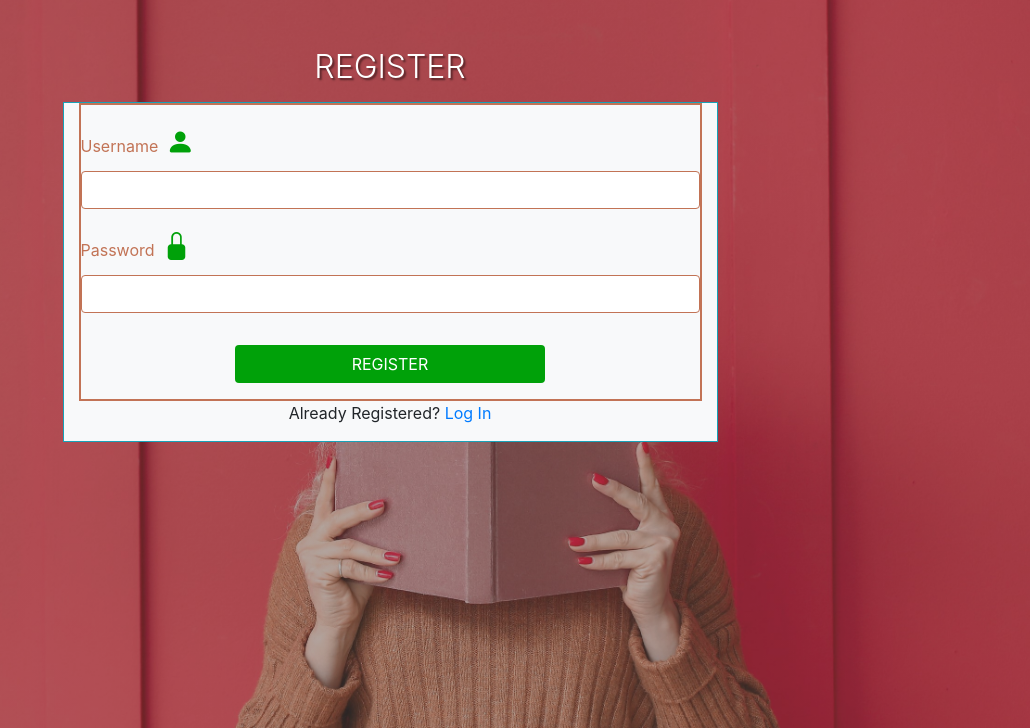
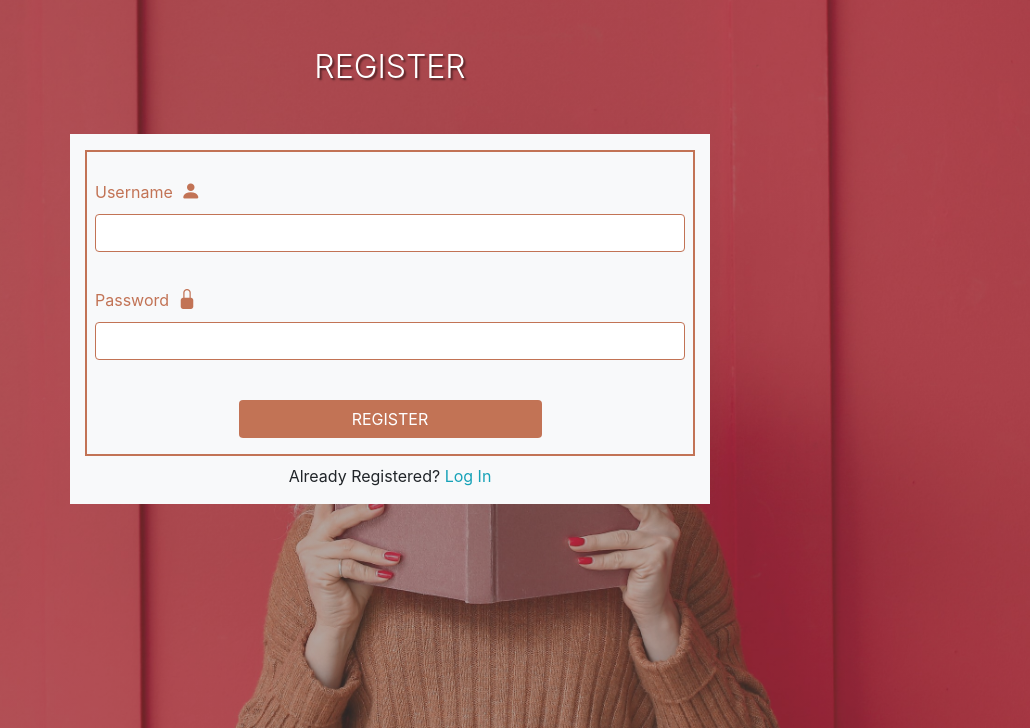
Before and after one commit to DinaPapsujevica/MP3-TheBookClub, a Flask app: page /register in a window 1280 px wide. Shown: the part 72-800 px from the top of the page, without its empty margins (250-1280 px from the left). Run offline with Flask 2, Linux system fonts and the light colour scheme; some libraries are stand-ins or nearby versions.

Commit message:
Add the same stayle to all forms

```diff
--- a/static/css/style.css
+++ b/static/css/style.css
@@ -39,6 +39,10 @@ form {
     color: #c27355;
 }
 
+.btn {
+    background-color: #c27355;
+}
+
 .form-control {
     border: 1px solid #c27355;
     color: #c27355;
--- a/templates/books.html
+++ b/templates/books.html
@@ -4,8 +4,8 @@
     <!-- hero section -->
     <div>
         <div class="jumbotron bg-transparent text-uppercase text-center">
-            <h1 class="display-4 text-white text-shadow hero-heading">Wondering what <br> to read today?</h1>
-            <a class="btn btn-outline-light btn-lg text-shadow btn-main" href="{{ url_for('register') }}" role="button">Join our book club</a>
+            <h1 class="text-white text-shadow hero-heading">Wondering what to read today?</h1>
+            <a class="btn btn-outline-light btn-lg text-shadow btn-main mt-3" href="{{ url_for('register') }}" role="button">Join our book club</a>
         </div>
     </div>
 
--- a/templates/register.html
+++ b/templates/register.html
@@ -1,26 +1,28 @@
 {% extends "base.html" %}
 {% block content %}
 
-    <h2 class="text-center text-white text-uppercase font-weight-light mb-3 mt-5 text-shadow">Register</h2>
+    <h2 class="text-center text-white text-uppercase font-weight-light mb-5 mt-5 text-shadow">Register</h2>
 
+    <div class="container-fluid mb-5">
         <div class="row">
-        <div class="col-md-6 offset-md-3 bg-light border border-info mb-5">
+            <div class="col-md-6 offset-md-3 bg-light pt-3">
                 <form method="POST" action="{{ url_for('register') }}">
-                <div class="form-group mt-3">
-                    <label for="username">Username<i class="bi bi-person-fill ml-2" style="font-size: 28px; color:#00A109;"></i></label>
+                    <div class="form-group mt-3 p-2">
+                        <label for="username">Username<i class="bi bi-person-fill ml-2" ></i></label>
                         <input id="username" name="username" type="text"
                             minlength="5" maxlength="15" pattern="^[a-zA-Z0-9]{5,15}$" class="form-control" required>
                     </div>
-                <div class="form-group">
-                    <label for="password">Password<i class="bi bi-lock-fill ml-2" style="font-size: 28px; color:#00A109;"></i></label>
+                    <div class="form-group p-2">
+                        <label for="password">Password<i class="bi bi-lock-fill ml-2"></i></label>
                         <input id="password" name="password" type="password"
                             minlength="5" maxlength="15" pattern="^[a-zA-Z0-9]{5,15}$" class="form-control" required>
                     </div>
-                <button type="submit" class="col-6 offset-3 btn text-white text-uppercase mb-3 mt-3" style="background-color: #00A109;">Register</button>
+                    <button type="submit" class="col-6 offset-3 btn text-white text-uppercase mb-3 mt-3">Register</button>
                 </form>
-            <div class="row">
+                <div class="row mt-2">
                     <div class="col-12">
-                    <p class="text-center">Already Registered? <a href="{{ url_for('login') }}">Log In</a></p>
+                        <p class="text-center">Already Registered? <a href="{{ url_for('login') }}" class="text-info">Log In</a></p>
+                    </div>
                 </div>
             </div>
         </div>
```
Also changed, not shown: templates/login.html (+9 -7 lines), templates/profile.html (+30 -4 lines). Lines whose indentation alone changed are shown as unchanged.
